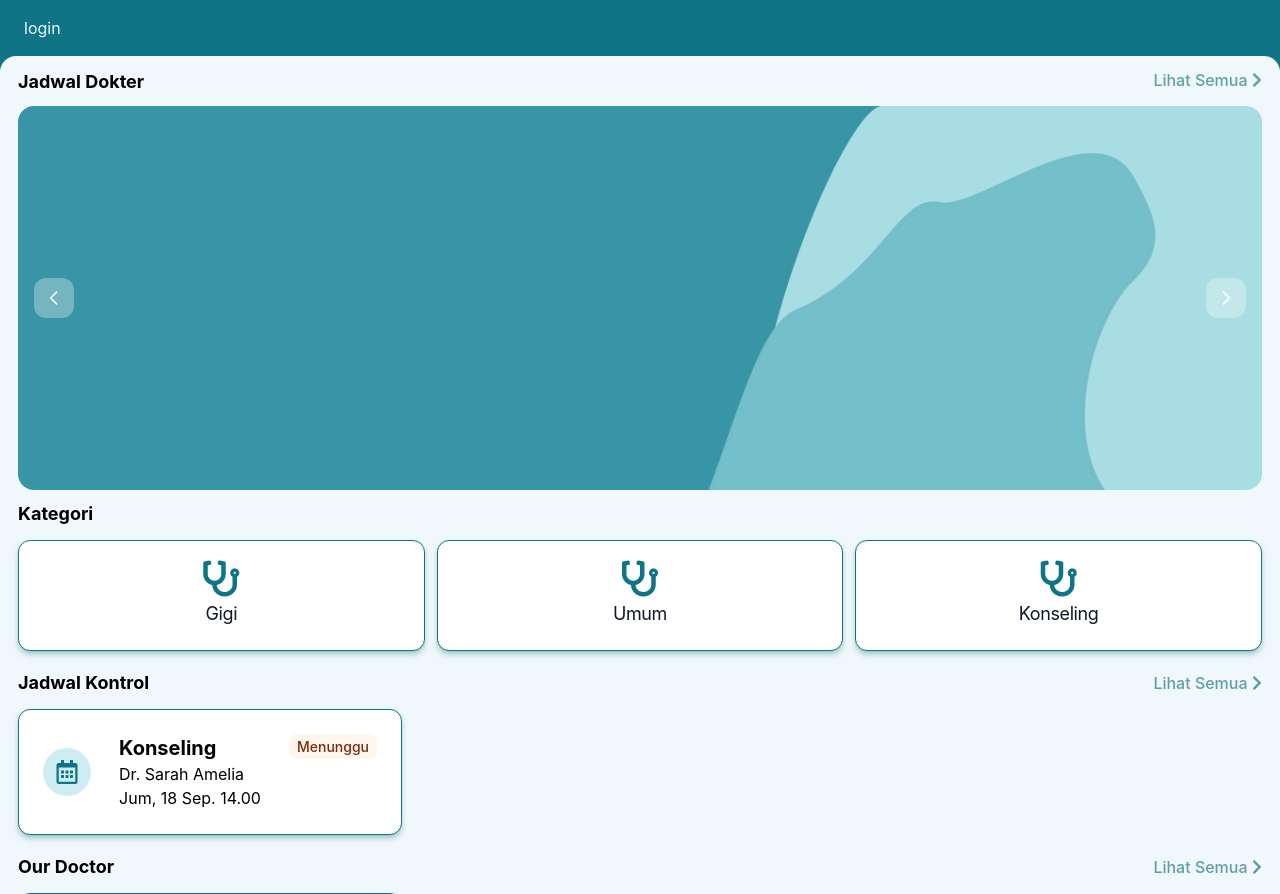
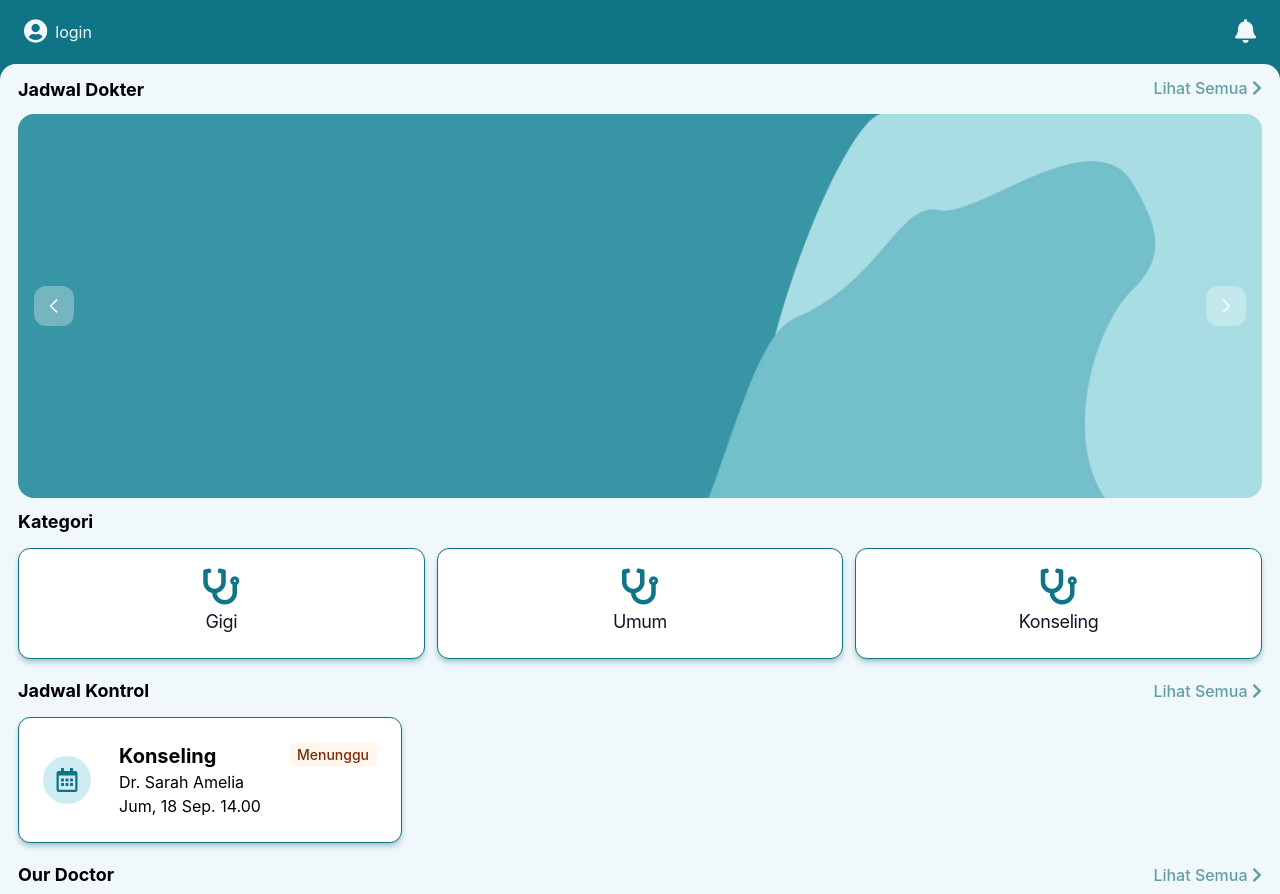
Before and after one commit to azana123/SIPOLI, a PHP site: page /SIPOLI/ in a window 1280 px wide. Shown: the top 894 px of the page. Run offline with PHP 8.4, Linux system fonts and the light colour scheme; some libraries are stand-ins or nearby versions.

Commit message:
ubah href redirect jadwal kontrol dan edit header halaman dashboard

```diff
--- a/index.php
+++ b/index.php
@@ -14,8 +14,16 @@
 <body>
     <div class="w-full min-h-screen bg-primary-500">
         <main>
-            <section class="w-full py-4 px-6 text-page">
-                <a href="./auth/login.php">login</a>
+            <section class="flex justify-between w-full py-4 px-6 text-page">
+                <div class="profile flex gap-2 items-center">
+                    <div class="icon-profile text-2xl">
+                        <i class="fas fa-user-circle"></i>
+                    </div>
+                    <a href="./auth/login.php">login</a>
+                </div>
+                <div class="notifikasi text-2xl">
+                    <a href="./users/notifikasi.php"><i class="fas fa-bell"></i></a>
+                </div>
             </section>
             <section class="content bg-page rounded-t-2xl py-3 px-4.5  h-screen">
                 <div class="top-content flex justify-between">
@@ -110,7 +118,7 @@
                 <section class="schedule my-4.5">
                     <div class="title flex justify-between items-center">
                         <h4 class="font-bold text-lg">Jadwal Kontrol</h4>
-                        <a href="#" class="action-link text-primary-400 transition hover:text-primary-700">
+                        <a href="./users/reservasi/reservasi.php" class="action-link text-primary-400 transition hover:text-primary-700">
                             <span class="font-medium">Lihat Semua</span>
                             <i class="fas fa-chevron-right"></i>
                         </a>
```
